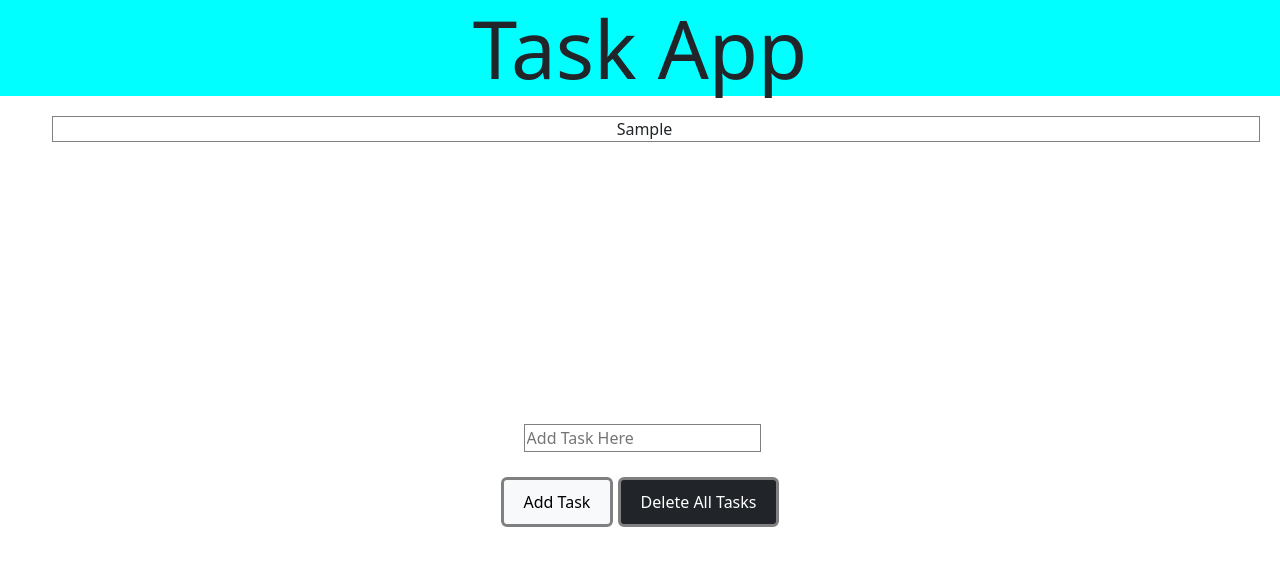
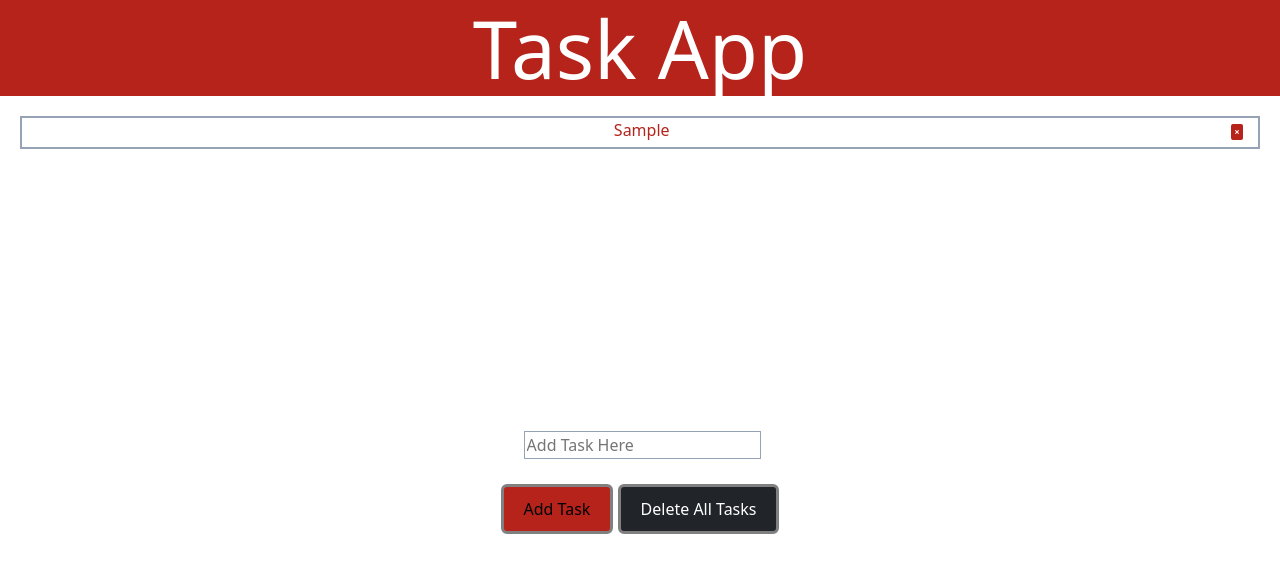
Before and after one commit to Bretbret18/TaskApp, a plain HTML site: page index.html in a window 1280 px wide. Both pictures are taken after typing "Sample" into the empty fields and a click on the input "Add Task". Drawn offline with nearby package versions, Linux system fonts and the light colour scheme.

Commit message:
add task error handling/ temporary style changes

```diff
--- a/assets/app.js
+++ b/assets/app.js
@@ -2,7 +2,9 @@ const addTaskBtn = document.querySelector('#add-task-btn');
 const deleteTasksBtn = document.querySelector('#delete-tasks-btn');
 let taskInput = document.querySelector('#task');
 let taskCollection = document.querySelector('#collection');
-const taskForm = document.querySelector('#task-form')
+const taskForm = document.querySelector('#task-form');
+
+addTaskBtn.style.backgroundColor = '#b5231b';
 
 loadEventListeners();
 
@@ -11,25 +13,35 @@ function loadEventListeners() {
 }
 
 function addTask(e) {
-    if(taskInput.value === '') {
+    // create list element for new task
+    const ul = document.createElement('ul');
+     // Create remove Icon
+    const removeIcon = document.createElement('a');
+    removeIcon.innerHTML = '<svg xmlns="http://www.w3.org/2000/svg" width="16" height="16" fill="#b5231b" class="bi bi-file-x-fill" viewBox="0 0 16 16"><path d="M12 0H4a2 2 0 0 0-2 2v12a2 2 0 0 0 2 2h8a2 2 0 0 0 2-2V2a2 2 0 0 0-2-2zM6.854 6.146 8 7.293l1.146-1.147a.5.5 0 1 1 .708.708L8.707 8l1.147 1.146a.5.5 0 0 1-.708.708L8 8.707 6.854 9.854a.5.5 0 0 1-.708-.708L7.293 8 6.146 6.854a.5.5 0 1 1 .708-.708z"/></svg>'
+    // Handle non value task entered
+    if (taskInput.value === '') {
         alert('Add task bar cannot be empty')
-        return null
-    }
-    console.log(taskInput.value);
-    const ul = document.createElement('ul');
+        e.preventDefault()
+    } else {
+        // Create task input text within ul
         let taskContent = document.createTextNode(taskInput.value)
-    ul.style.border = '1px solid gray';
-    ul.style.margin = '10px 10px' ;
-    ul.style.paddingRight = '55px'
+        // append task content to ul
         ul.appendChild(taskContent);
-    console.log(taskContent);
+        // Add remove icon to ul behind text content
         console.log(ul);
+        ul.append(removeIcon)
+        // Push remove icon to end of ul and style
+        removeIcon.style.float = 'right';
+        removeIcon.style.cursor = 'pointer';
+        // Add new task to task collection
         taskCollection.appendChild(ul);
-    if(taskInput.value =! ''){
+        // if no text is entered, do not create ul
+        if (taskInput.value = ! '') {
             taskInput.value = '';
         };
 
 
+
         e.preventDefault()
-
     }
+}
--- a/assets/style.css
+++ b/assets/style.css
@@ -1,11 +1,12 @@
 header {
-    background-color: aqua;
+    color: white;
+    background-color: #b5231b;
 }
 
 #task {
   margin-top: 2%;
   margin-bottom: 2%;
-  border: 1px solid gray;
+  border: 1px solid #96a2b5;
 }
 
 #task-form {
@@ -15,7 +16,15 @@ header {
 
 #task-field {
     padding: 10px 100px;
-    border-color: grey;
+    border-color: #96a2b5;
+}
+
+ul {
+    color:#b5231b;
+    border: 2px solid #96a2b5;
+    margin: 10px 10px;
+    padding-right: 1%;
+    padding-bottom: 5px;
 }
 
 #collection {
@@ -24,6 +33,7 @@ header {
 }
 
 .btn-light {
+    background-color: #b5231b;
     border: 3px solid grey;
     align-items: flex;
     padding: 10px 20px;
--- a/index.html
+++ b/index.html
@@ -14,9 +14,9 @@
         <p class="h2 display-1 text-center">Task App</p>
     </header>
     <main>
-        <ul id="collection" class="text-center">
+        <div id="collection" class="text-center">
 
-        </ul>
+        </div>
         <div id="create-task" class="text-center">
             <form id="task-form">
                 <label for="task"></label>
```
Also changed, not shown: 1 other file. Lines whose indentation alone changed are shown as unchanged.
